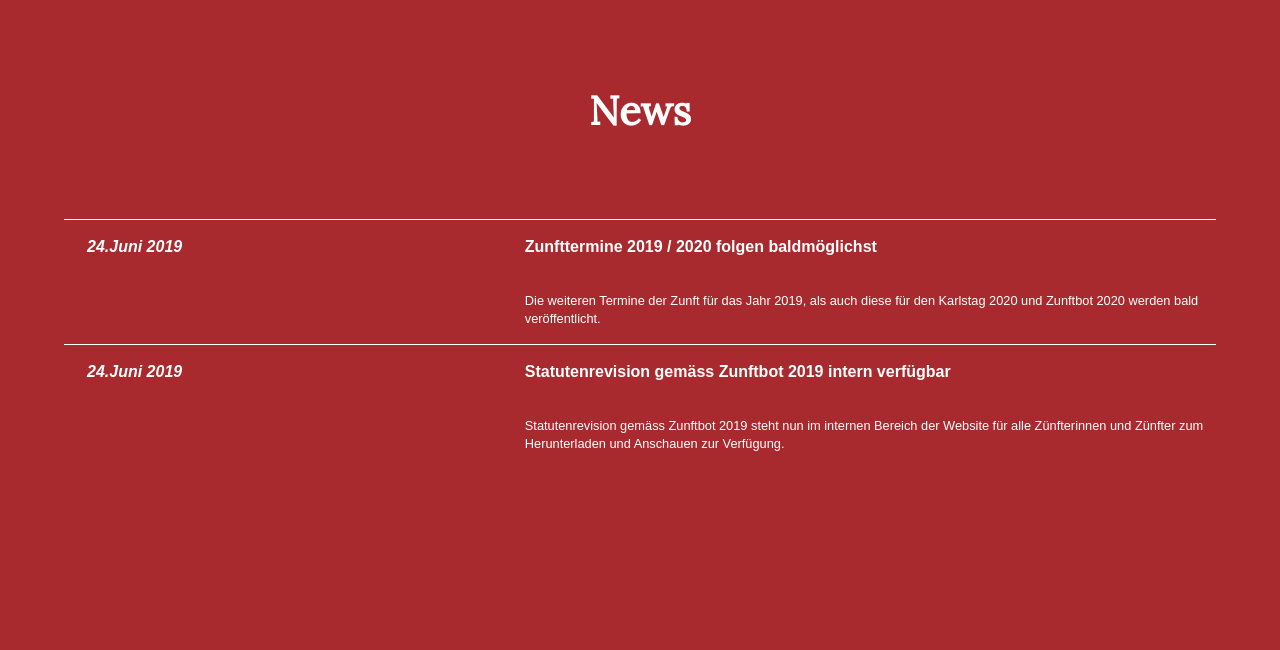
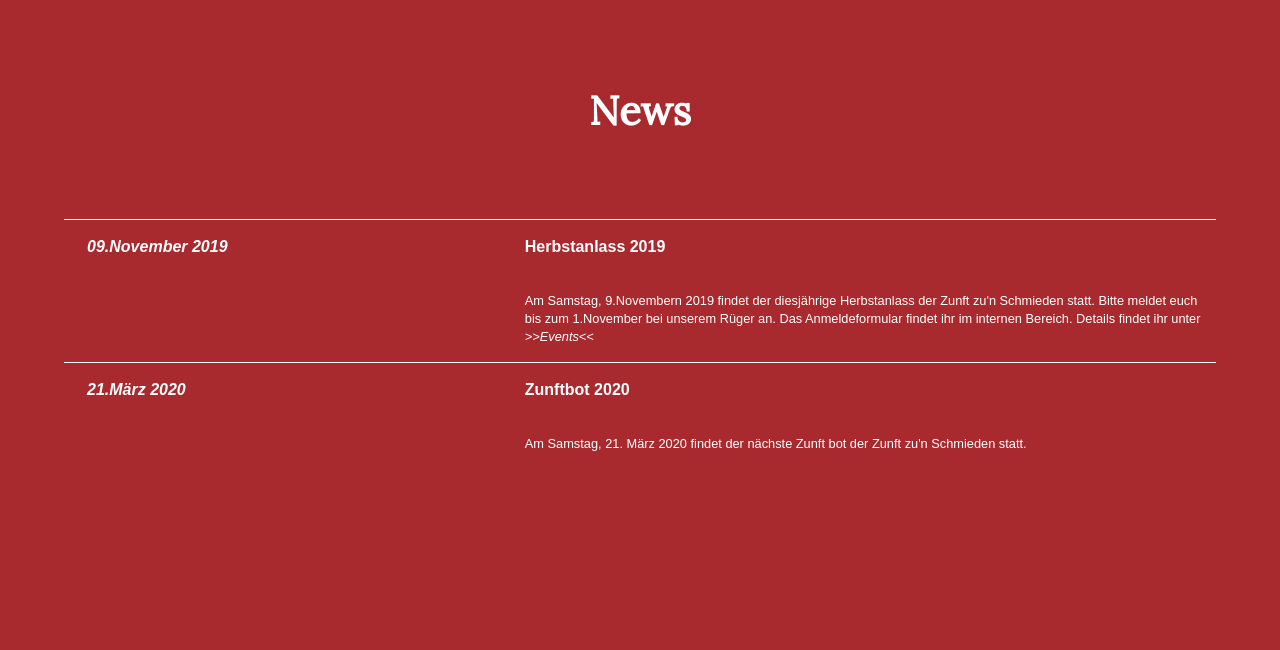
Before and after one commit to lukas-abegg/schmieden-sh, a PHP site: page /index.php?doc=&success= in a window 1280 px wide; the page is wider, and only the part inside the window is pictured. Shown: the part 957-1607 px from the top of that part. Run offline with PHP 8.4, Linux system fonts and the light colour scheme; some libraries are stand-ins or nearby versions.

Commit message:
change news, events und upload arbeitsaufteilung zunftvorstand

```diff
--- a/pages/events.php
+++ b/pages/events.php
@@ -3,16 +3,28 @@
 <div class="events">
     <h3>Anlässe der Zunft zu'n Schmieden</h3>
 
-    <div class="event last">
-        <div class="datum">--</div>
-        <div class="title">--</div>
+    <div class="event">
+        <div class="datum">09.November 2019</div>
+        <div class="title">Herbstanlass 2019</div>
         <p class="description">
-            Die weiteren Termine der Zunft für das Jahr 2019 werden bald veröffentlicht.
+            Am Samstag, 9.Novembern 2019 findet der diesj&auml;hrige Herbstanlass der Zunft zu'n Schmieden statt. <br>
+            Bitte meldet euch bis zum 1.November bei unserem R&uuml;ger an.
+            <br><br>Anmeldeformular kann im <a href="#familien">>>internen Bereich<<</a> heruntergeladen werden.<br><br>
+            <b>Anmeldung bitte bis am 01.November 2019</b> per Email oder Post:<br>
+            Andreas Fischer, Kohlfirststrasse 34, 8203 Schaffhausen<br>
+            <i>rueger[at]schmieden-sh.ch</i>
         </p>
     </div>
-<!--    <div class="event last">-->
-<!--        <div class="datum">23.M&auml;rz 2019</div>-->
-<!--        <div class="title">Zunftbot 2019</div>-->
+    <div class="event last">
+        <div class="datum">21.M&auml;rz 2020</div>
+        <div class="title">Zunftbot 2020</div>
+        <p class="description">
+            Am Samstag, 21. M&auml;rz 2020 findet der nächste Zunft bot der Zunft zu'n Schmieden statt.
+        </p>
+    </div>
+<!--    <div class="event">-->
+<!--        <div class="datum">21.M&auml;rz 2020</div>-->
+<!--        <div class="title">Zunftbot 2020</div>-->
 <!--        <p class="description">-->
 <!--        Anmeldeformular kann im <a href="#familien">>internen Bereich<<</a> heruntergeladen werden.<br><br>-->
 <!--        <b>Anmeldung bitte bis am 15.M&auml;rz 2019</b> per Email oder Post:<br>-->
--- a/pages/familien/download.php
+++ b/pages/familien/download.php
@@ -71,9 +71,15 @@
         <a href="pages/familien/uploader/downloads/Rodel.pdf" target="_blank">Download Rodel</a>
     </div>
 </div>
-<div class="download last">
+<div class="download">
     <div class="desc">Adressliste Rodel</div>
     <div class="download-link">
         <a href="pages/familien/uploader/downloads/Adressliste_Rodel.pdf" target="_blank">Download Adressliste Rodel</a>
     </div>
 </div>
+<div class="download last">
+    <div class="desc">Arbeitsaufteilung Vorstand</div>
+    <div class="download-link">
+        <a href="pages/familien/uploader/downloads/Arbeitsaufteilung_Vorstand.pdf" target="_blank">Download Arbeitsaufteilung Vorstand</a>
+    </div>
+</div>
--- a/pages/familien/upload.php
+++ b/pages/familien/upload.php
@@ -160,4 +160,16 @@
             </form>
         </div>
     </div>
+    <div class="upload">
+        <div class="desc">Arbeitsaufteilung Vorstand</div>
+        <div class="upload-link">
+            <form enctype="multipart/form-data" action="pages/familien/uploader/uploader_arbeitsaufteilung_vorstand.php"
+                  method="POST">
+                <input type="file" name="file" id="uploader_arbeitsaufteilung_vorstand" class="inputfile"
+                       data-multiple-caption="{count} files selected" multiple/>
+                <label for="uploader_arbeitsaufteilung_vorstand">Choose a file</label>
+                <input type="submit" value="Datei hochladen"/>
+            </form>
+        </div>
+    </div>
 </div>
--- a/pages/news.php
+++ b/pages/news.php
@@ -2,40 +2,18 @@
 
 
 <div class="news">
-    <div class="datum">24.Juni 2019</div>
-    <div class="title">Zunfttermine 2019 / 2020 folgen baldmöglichst</div>
+    <div class="datum">09.November 2019</div>
+    <div class="title">Herbstanlass 2019</div>
     <p class="description">
-        Die weiteren Termine der Zunft für das Jahr 2019, als auch diese für den Karlstag 2020 und Zunftbot 2020 werden bald veröffentlicht.
+        Am Samstag, 9.Novembern 2019 findet der diesj&auml;hrige Herbstanlass der Zunft zu'n Schmieden statt. Bitte meldet euch bis zum 1.November bei unserem R&uuml;ger an. Das Anmeldeformular findet
+        ihr im internen Bereich. Details findet ihr unter <a href="#events">>>Events<<</a>
     </p>
 </div>
 
 <div class="news">
-    <div class="datum">24.Juni 2019</div>
-    <div class="title">Statutenrevision gemäss Zunftbot 2019 intern verfügbar</div>
+    <div class="datum">21.M&auml;rz 2020</div>
+    <div class="title">Zunftbot 2020</div>
     <p class="description">
-        Statutenrevision gemäss Zunftbot 2019 steht nun im internen Bereich der Website für alle Zünfterinnen und Zünfter
-        zum Herunterladen und Anschauen zur Verfügung.
+        Am Samstag, 21. M&auml;rz 2020 findet der nächste Zunft bot der Zunft zu'n Schmieden statt.
     </p>
 </div>
-
-
-<!--<div class="news">-->
-<!--    <div class="datum">1. April 2018</div>-->
-<!--    <div class="title">Neuer Webauftritt der Zunft zu'n Schmieden</div>-->
-<!--    <p class="description">Die Website der Zunft zu'n Schmieden zeigt sich in einem neuen Gewand.-->
-<!--        <br><br>-->
-<!--        Das Design wurde modernisiert. Die komplette Website ist nun responsiv und somit auch mobile freundlich.-->
-<!--        Damit kann die Website nicht nur auf dem Computer ohne lästiges zoomen bedient werden, sondern auch auf dem-->
-<!--        Handy.-->
-<!--        <br><br>-->
-<!--        Die Struktur bleibt gleich wie früher. Anstatt jedoch für jede Unterseite, ständig die Website neu zu laden,-->
-<!--        wurde-->
-<!--        die Website so aufgebaut, dass mithilfe von runterscrollen bzw. des Menüs, zwischen den Menüpunkten gewechselt-->
-<!--        werden kann.-->
-<!--        <br><br>-->
-<!--        Der Webmaster wünscht viel Spass beim Erkunden des neuen Webauftrittes der Zunft zu'n Schmieden.-->
-<!--        <br><br><br>-->
-<!--        <i>Mit zünftigem Gruss und Handschlag,<br>-->
-<!--            der Webmaster der Zunft zu'n Schmieden - Lukas Abegg</i>-->
-<!--    </p>-->
-<!--</div>-->
```
Also changed, not shown: pages/familien/uploader/uploader_arbeitsaufteilung_vorstand.php (added, +25 -0 lines).
